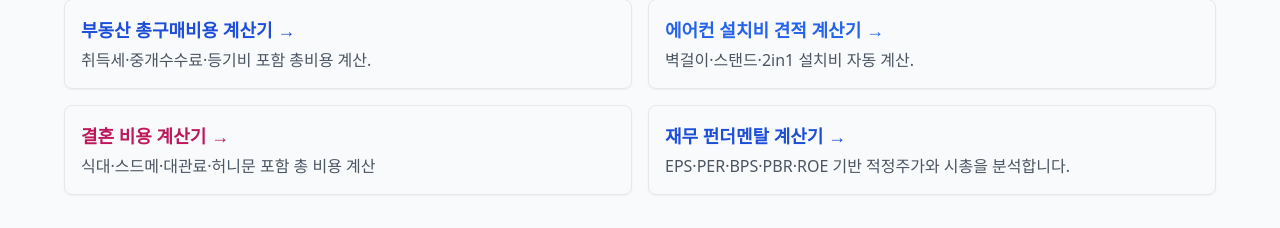
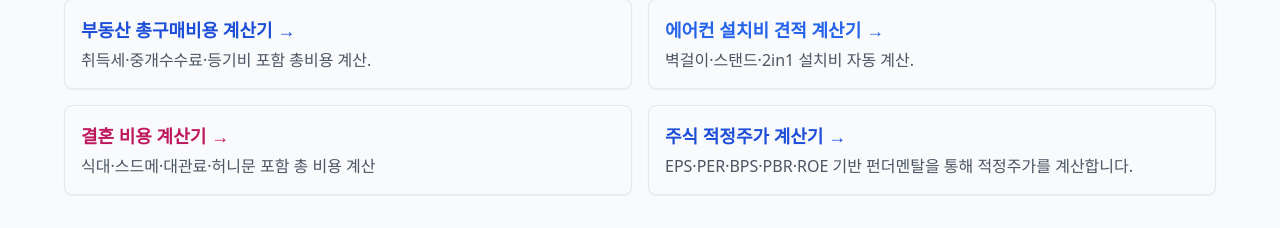
Before and after one commit to geniuspark00-source/calc-site, a Next.js app: page / in a window 1280 px wide. Shown: the part 1371-1599 px from the top of the page. Built offline with nearby package versions, Linux system fonts and the light colour scheme; no server answers.

Commit message:
auto push

```diff
--- a/app/page.tsx
+++ b/app/page.tsx
@@ -45,8 +45,8 @@ const calculators: CalculatorItem[] = [
   { href: "/calculators/wedding-cost", title: "결혼 비용 계산기 →", desc: "식대·스드메·대관료·허니문 포함 총 비용 계산", color: "text-pink-700" },
 {
   href: "/calculators/fundamental",
-  title: "재무 펀더멘탈 계산기 →",
-  desc: "EPS·PER·BPS·PBR·ROE 기반 적정주가와 시총을 분석합니다.",
+  title: "주식 적정주가 계산기 →",
+  desc: "EPS·PER·BPS·PBR·ROE 기반 펀더멘탈을 통해 적정주가를 계산합니다.",
   color: "text-blue-700"
 },
 ];
```
